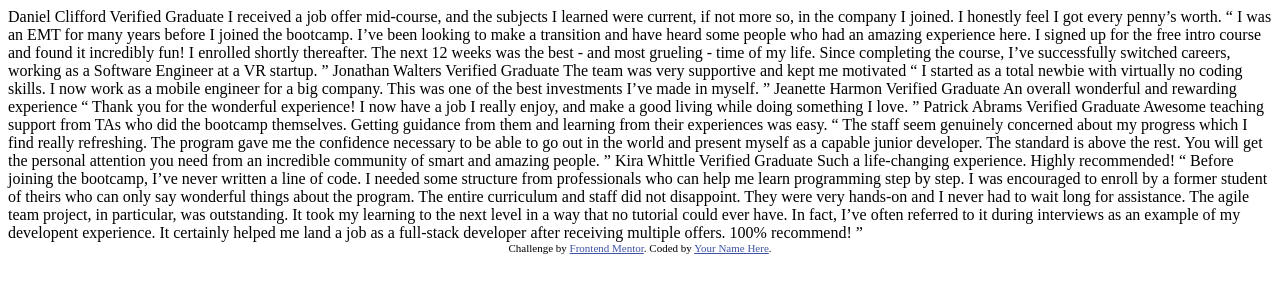
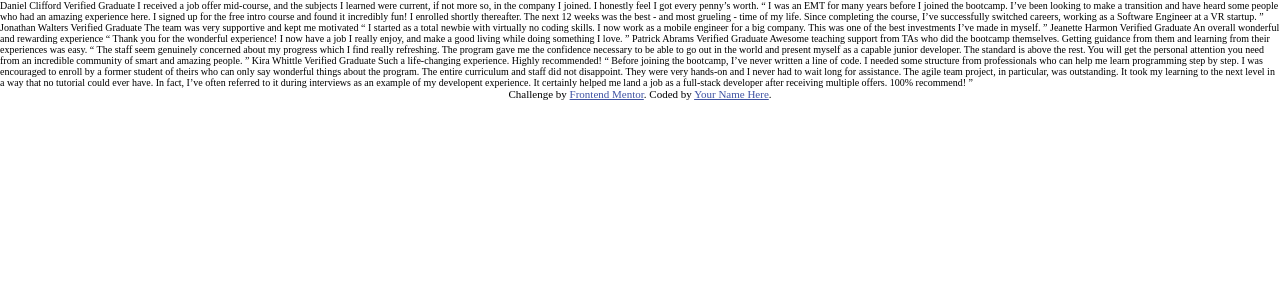
Before and after one commit to Jeanclaude09-dev/testimonials-grid-section-main, a plain HTML site: page index.html in a window 1280 px wide. Drawn offline with Linux system fonts and the light colour scheme.

Commit message:
setting styles

```diff
--- a/index.html
+++ b/index.html
@@ -1,76 +1,63 @@
 <!DOCTYPE html>
 <html lang="en">
   <head>
-  <meta charset="UTF-8">
-  <meta name="viewport" content="width=device-width, initial-scale=1.0"> <!-- displays site properly based on user's device -->
+    <meta charset="UTF-8" />
+    <meta name="viewport" content="width=device-width, initial-scale=1.0" />
+    <!-- displays site properly based on user's device -->
 
-  <link rel="icon" type="image/png" sizes="32x32" href="./images/favicon-32x32.png">
+    <link
+      rel="icon"
+      type="image/png"
+      sizes="32x32"
+      href="./images/favicon-32x32.png"
+    />
 
+    <link rel="stylesheet" href="style.css" />
     <title>Frontend Mentor | [Challenge Name Here]</title>
 
     <!-- Feel free to remove these styles or customise in your own stylesheet 👍 -->
-  <style>
-    .attribution { font-size: 11px; text-align: center; }
-    .attribution a { color: hsl(228, 45%, 44%); }
-  </style>
+    <style></style>
   </head>
   <body>
-  Daniel Clifford
-  Verified Graduate
-
-  I received a job offer mid-course, and the subjects I learned were current, if not more so,
-  in the company I joined. I honestly feel I got every penny’s worth.
-
-  “ I was an EMT for many years before I joined the bootcamp. I’ve been looking to make a
-  transition and have heard some people who had an amazing experience here. I signed up
-  for the free intro course and found it incredibly fun! I enrolled shortly thereafter.
-  The next 12 weeks was the best - and most grueling - time of my life. Since completing
-  the course, I’ve successfully switched careers, working as a Software Engineer at a VR startup. ”
-
-  Jonathan Walters
-  Verified Graduate
-
-  The team was very supportive and kept me motivated
-
-  “ I started as a total newbie with virtually no coding skills. I now work as a mobile engineer
-  for a big company. This was one of the best investments I’ve made in myself. ”
-
-  Jeanette Harmon
-  Verified Graduate
-
-  An overall wonderful and rewarding experience
-
-  “ Thank you for the wonderful experience! I now have a job I really enjoy, and make a good living
-  while doing something I love. ”
-
-  Patrick Abrams
-  Verified Graduate
-
-  Awesome teaching support from TAs who did the bootcamp themselves. Getting guidance from them and
-  learning from their experiences was easy.
-
-  “ The staff seem genuinely concerned about my progress which I find really refreshing. The program
-  gave me the confidence necessary to be able to go out in the world and present myself as a capable
-  junior developer. The standard is above the rest. You will get the personal attention you need from
-  an incredible community of smart and amazing people. ”
-
-  Kira Whittle
-  Verified Graduate
-
-  Such a life-changing experience. Highly recommended!
-
-  “ Before joining the bootcamp, I’ve never written a line of code. I needed some structure from
-  professionals who can help me learn programming step by step. I was encouraged to enroll by a former
-  student of theirs who can only say wonderful things about the program. The entire curriculum and staff
-  did not disappoint. They were very hands-on and I never had to wait long for assistance. The agile team
-  project, in particular, was outstanding. It took my learning to the next level in a way that no tutorial
-  could ever have. In fact, I’ve often referred to it during interviews as an example of my developent
-  experience. It certainly helped me land a job as a full-stack developer after receiving multiple offers.
-  100% recommend! ”
+    Daniel Clifford Verified Graduate I received a job offer mid-course, and the
+    subjects I learned were current, if not more so, in the company I joined. I
+    honestly feel I got every penny’s worth. “ I was an EMT for many years
+    before I joined the bootcamp. I’ve been looking to make a transition and
+    have heard some people who had an amazing experience here. I signed up for
+    the free intro course and found it incredibly fun! I enrolled shortly
+    thereafter. The next 12 weeks was the best - and most grueling - time of my
+    life. Since completing the course, I’ve successfully switched careers,
+    working as a Software Engineer at a VR startup. ” Jonathan Walters Verified
+    Graduate The team was very supportive and kept me motivated “ I started as a
+    total newbie with virtually no coding skills. I now work as a mobile
+    engineer for a big company. This was one of the best investments I’ve made
+    in myself. ” Jeanette Harmon Verified Graduate An overall wonderful and
+    rewarding experience “ Thank you for the wonderful experience! I now have a
+    job I really enjoy, and make a good living while doing something I love. ”
+    Patrick Abrams Verified Graduate Awesome teaching support from TAs who did
+    the bootcamp themselves. Getting guidance from them and learning from their
+    experiences was easy. “ The staff seem genuinely concerned about my progress
+    which I find really refreshing. The program gave me the confidence necessary
+    to be able to go out in the world and present myself as a capable junior
+    developer. The standard is above the rest. You will get the personal
+    attention you need from an incredible community of smart and amazing people.
+    ” Kira Whittle Verified Graduate Such a life-changing experience. Highly
+    recommended! “ Before joining the bootcamp, I’ve never written a line of
+    code. I needed some structure from professionals who can help me learn
+    programming step by step. I was encouraged to enroll by a former student of
+    theirs who can only say wonderful things about the program. The entire
+    curriculum and staff did not disappoint. They were very hands-on and I never
+    had to wait long for assistance. The agile team project, in particular, was
+    outstanding. It took my learning to the next level in a way that no tutorial
+    could ever have. In fact, I’ve often referred to it during interviews as an
+    example of my developent experience. It certainly helped me land a job as a
+    full-stack developer after receiving multiple offers. 100% recommend! ”
 
     <div class="attribution">
-    Challenge by <a href="https://www.frontendmentor.io?ref=challenge" target="_blank">Frontend Mentor</a>.
-    Coded by <a href="#">Your Name Here</a>.
+      Challenge by
+      <a href="https://www.frontendmentor.io?ref=challenge" target="_blank"
+        >Frontend Mentor</a
+      >. Coded by <a href="#">Your Name Here</a>.
     </div>
   </body>
 </html>
--- /dev/null
+++ b/style.css
@@ -0,0 +1,42 @@
+*,
+*:before,
+*:after {
+  box-sizing: border-box;
+  margin: 0;
+  padding: 0;
+}
+
+@import url("https://fonts.googleapis.com/css2?family=Barlow+Semi+Condensed:ital,wght@0,100;0,200;0,300;0,400;0,500;0,600;0,700;0,800;0,900;1,100;1,200;1,300;1,400;1,500;1,600;1,700;1,800;1,900&display=swap");
+
+:root {
+  /*====== TYPOGRAPHY ======*/
+  font-size: 10px;
+  --font-family: "Barlow Semi Condensed", sans-serif;
+  /*====== COLORS ======*/
+  --White: hsl(0, 0%, 100%);
+  --Grey100: hsl(214, 17%, 92%);
+  --Grey200: hsl(0, 0%, 81%);
+  --Grey400: hsl(224, 10%, 45%);
+  --Grey500: hsl(217, 19%, 35%);
+  --Dark-blue: hsl(219, 29%, 14%);
+  --Black: hsl(0, 0%, 7%);
+  /*====== BREAKPOINTS ======*/
+  --mobile: 375px;
+  --tablet: 768px;
+  --laptop: 1024px;
+  --laptopL: 1280px;
+  --desktop: 1440px;
+  /*====== TRANSITIONS ======*/
+  --transition: all 0.3s ease-in-out;
+  /*====== SHADOWS ======*/
+  --shadow: 0px 10px 20px -10px rgba(0, 0, 0, 0.1);
+  --shadow-hover: 0px 20px 30px -10px rgba(0, 0, 0, 0.2);
+}
+
+.attribution {
+  font-size: 11px;
+  text-align: center;
+}
+.attribution a {
+  color: hsl(228, 45%, 44%);
+}
```
Lines whose indentation alone changed are shown as unchanged.
